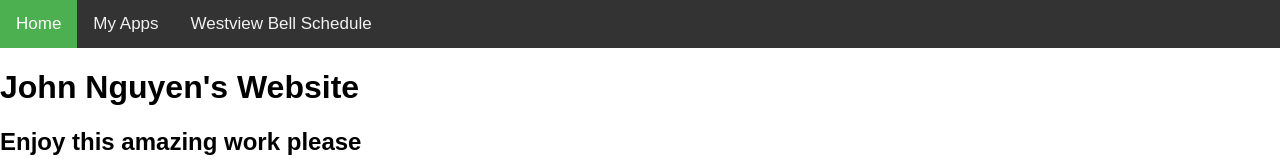
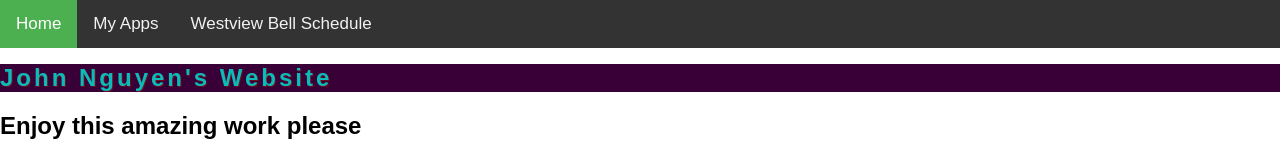
Before and after one commit to WVCS/website-johnnguyen13, a plain HTML site: page index.html in a window 1280 px wide. Shown: the top 160 px of the page. Drawn offline with Linux system fonts and the light colour scheme; grey boxes are pictures that could not be loaded.

Commit message:
changed header style

```diff
--- a/style.css
+++ b/style.css
@@ -1,6 +1,13 @@
 body {
   margin: 0;
   font-family: Arial, Helvetica, sans-serif;
+}
+h1{
+  color: #0CBABA;
+  background-color: #380036;
+  letter-spacing: 3px;
+  font-size: 150%;
+  text-shadow: 1px 1px #6B0F1A;
 }
 .header {
   padding: 3px;
```
